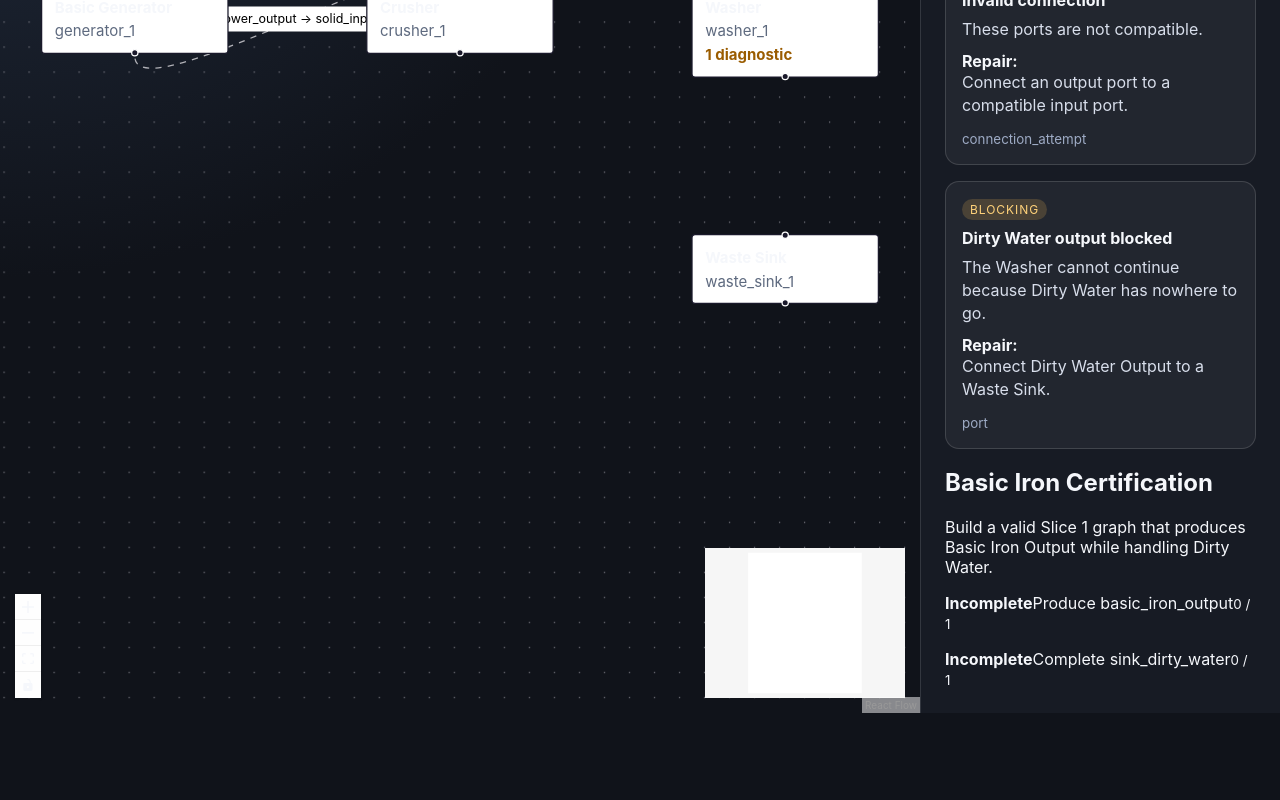
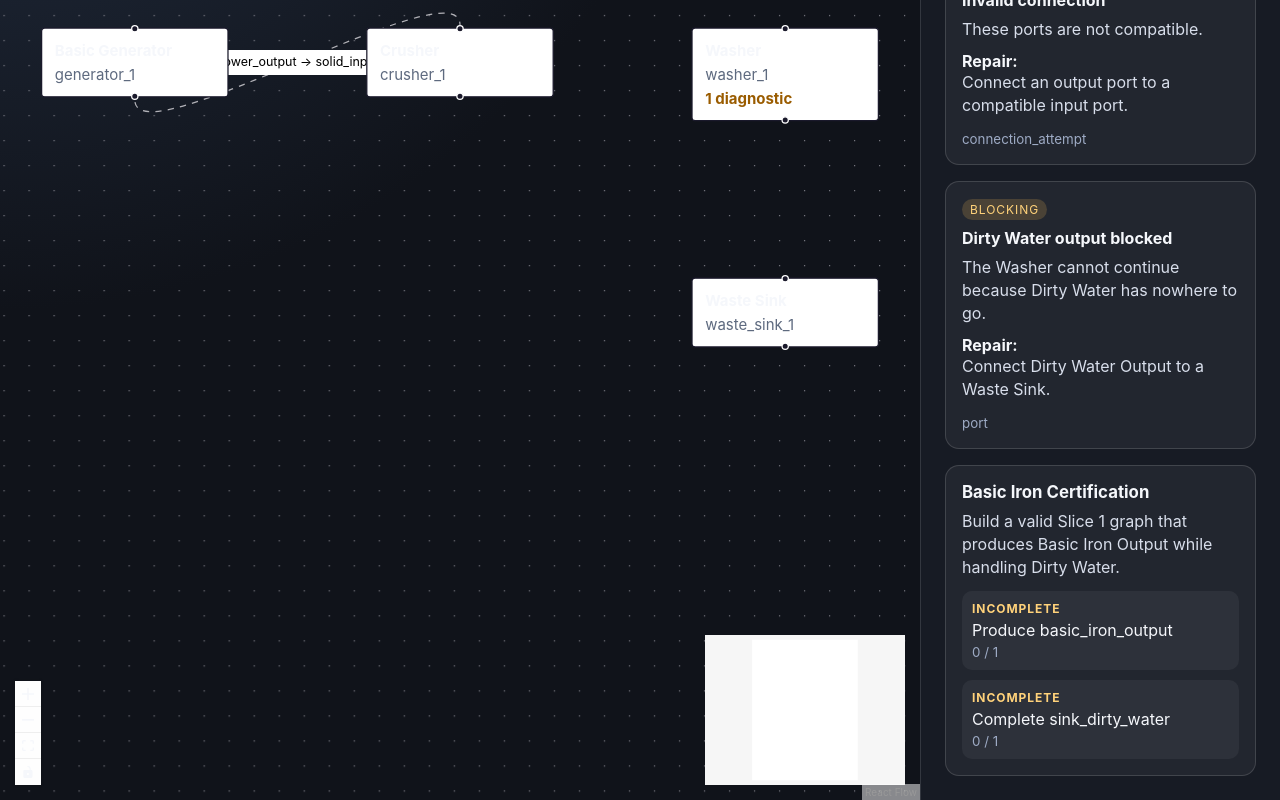
Before and after one commit to killerbearddude/Crushline-React, a React (Vite) app: page / in a window 1280 px wide. Shown: the part 425-1225 px from the top of the page. Before the commit the page ends 1138 px from the top, so only its background shows below. Built offline with nearby package versions, Linux system fonts and the light colour scheme.

Commit message:
Style objective completion feedback

```diff
--- a/src/styles.css
+++ b/src/styles.css
@@ -74,7 +74,7 @@ body {
 .all-clear {
   border: 1px solid rgba(128, 255, 180, 0.28);
   border-radius: 14px;
-  margin: 0;
+  margin: 0 0 16px;
   padding: 16px;
   background: rgba(67, 184, 118, 0.12);
   color: #b9ffd1;
@@ -123,6 +123,61 @@ body {
   color: #9eabc5;
 }
 
+.objective-panel {
+  border: 1px solid rgba(255, 255, 255, 0.14);
+  border-radius: 14px;
+  margin-top: 16px;
+  padding: 16px;
+  background: rgba(255, 255, 255, 0.05);
+}
+
+.objective-panel.complete {
+  border-color: rgba(128, 255, 180, 0.35);
+  background: rgba(67, 184, 118, 0.1);
+}
+
+.objective-panel h2 {
+  margin: 0 0 8px;
+  font-size: 1.05rem;
+}
+
+.objective-panel p {
+  margin: 0 0 12px;
+  color: #d8deeb;
+  line-height: 1.45;
+}
+
+.objective-panel ul {
+  gap: 10px;
+}
+
+.objective-panel li {
+  display: grid;
+  gap: 4px;
+  border-radius: 10px;
+  padding: 10px;
+  background: rgba(255, 255, 255, 0.05);
+}
+
+.objective-panel li strong {
+  color: #ffd27a;
+  font-size: 0.75rem;
+  text-transform: uppercase;
+  letter-spacing: 0.08em;
+}
+
+.objective-panel li small {
+  color: #9eabc5;
+}
+
+.certified {
+  border-radius: 10px;
+  padding: 10px;
+  background: rgba(67, 184, 118, 0.18);
+  color: #b9ffd1;
+  font-weight: 700;
+}
+
 .machine-node {
   display: grid;
   gap: 4px;
```
